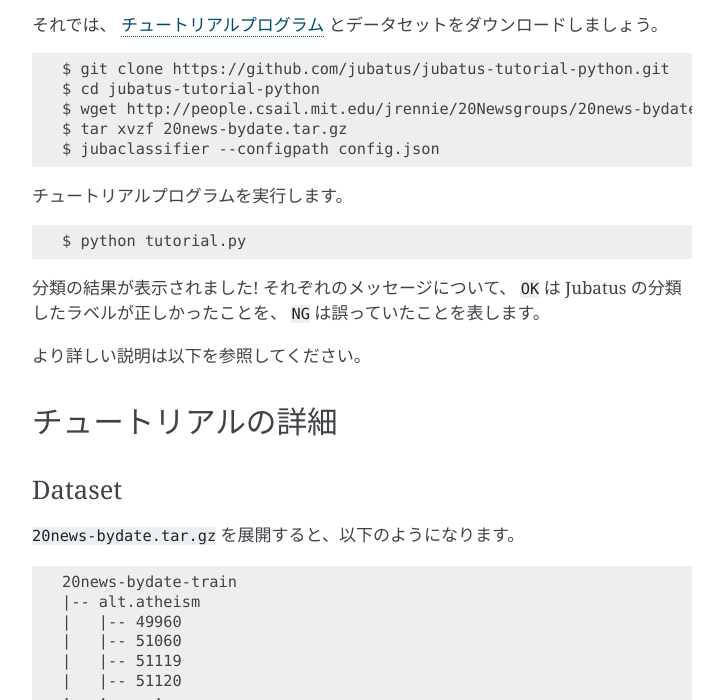
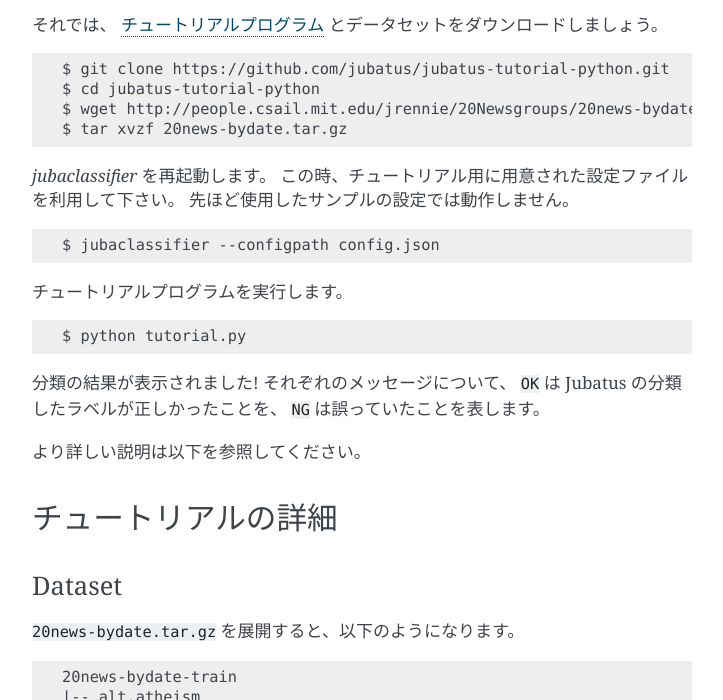
Before and after one commit to jubatus/website, a Sphinx documentation site: the page built from source/ja/tutorial.rst, in a window 1280 px wide and 900 px high, scrolled down 1725 px, cut to the strip 200-900 px from the top of the window. Shown: the whole strip, without its empty margins (388-1111 px from the left). Built offline with Sphinx 7.4.7, drawn with Linux system fonts in a browser that asks for light colours; the version number could not be read and is left out.

Commit message:
Fix tutorial step to start classifier

```diff
--- a/source/en/tutorial.rst
+++ b/source/en/tutorial.rst
@@ -101,6 +101,12 @@
   $ cd jubatus-tutorial-python
   $ wget http://people.csail.mit.edu/jrennie/20Newsgroups/20news-bydate.tar.gz
   $ tar xvzf 20news-bydate.tar.gz
+
+Reboot `jubaclassifier` with the given cofiguration file, that is prepared for this tutorial.
+Do not use an example configuration file used before.
+
+::
+
   $ jubaclassifier --configpath config.json
 
 Then, run the program.
--- a/source/ja/tutorial.rst
+++ b/source/ja/tutorial.rst
@@ -104,6 +104,13 @@
   $ cd jubatus-tutorial-python
   $ wget http://people.csail.mit.edu/jrennie/20Newsgroups/20news-bydate.tar.gz
   $ tar xvzf 20news-bydate.tar.gz
+
+`jubaclassifier` を再起動します。
+この時、チュートリアル用に用意された設定ファイルを利用して下さい。
+先ほど使用したサンプルの設定では動作しません。
+
+::
+
   $ jubaclassifier --configpath config.json
 
 チュートリアルプログラムを実行します。
```
